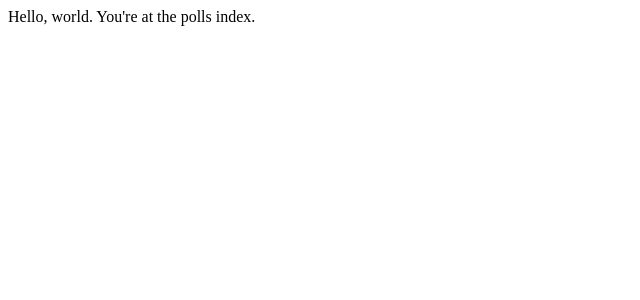
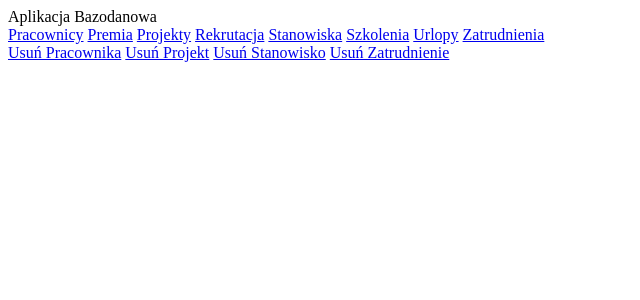
Before and after one commit to kszalewski/Django-Data-Base, a Django app: page /polls/ in a window 1280 px wide. Shown: the top 300 px of the page, without its empty margins (0-640 px from the left). Run offline with Django 3.2, Linux system fonts and the light colour scheme.

Commit message:
current problems

```diff
--- a/myproject/settings.py
+++ b/myproject/settings.py
@@ -38,6 +38,7 @@
     'django.contrib.sessions',
     'django.contrib.messages',
     'django.contrib.staticfiles',
+    'accounts',
 ]
 
 MIDDLEWARE = [
--- a/polls/templates/polls/pracownicy.html
+++ b/polls/templates/polls/pracownicy.html
@@ -1,5 +1,7 @@
 {% load static %}
 <link rel="stylesheet" type="text/css" href="{% static 'polls/style.css' %}" />
+
+<a href="{% url 'polls:Start' %}">Powrót na Stronę główną</a>
 
 {% if pracownicy %}
     <table>
--- /dev/null
+++ b/polls/templates/start.html
@@ -0,0 +1,26 @@
+{% load static %}
+<!DOCTYPE html>
+<head>
+    <link rel="stylesheet" type="text/css" href="{% static 'polls/style.css' %}" />
+</head>
+<body>
+    <div id="main">
+        <header>Aplikacja Bazodanowa</header>
+        <section id="lewy">
+            <a href="pracownicy.html">Pracownicy</a>
+            <a href="premia.html">Premia</a>
+            <a href="projekty.html">Projekty</a>
+            <a href="rekrutacja.html">Rekrutacja</a>
+            <a href="stanowiska.html">Stanowiska</a>
+            <a href="szkolenia.html">Szkolenia</a>
+            <a href="urlopy.html">Urlopy</a>
+            <a href="zatrudnienia.html">Zatrudnienia</a>
+        </section>
+        <section id="prawy">
+            <a href="usun_pracownika.html">Usuń Pracownika</a>
+            <a href="usun_projekt.html">Usuń Projekt</a>
+            <a href="usun_stanowisko.html">Usuń Stanowisko</a>
+            <a href="usun_Zatrudnienie.html">Usuń Zatrudnienie</a>
+        </section>
+    </div>
+</body>
--- a/polls/urls.py
+++ b/polls/urls.py
@@ -1,9 +1,13 @@
-from django.urls import path
+from django.contrib import admin
+from django.urls import path, include
 
 from . import views
 
+app_name='polls'
+
 urlpatterns = [
-    path('', views.index, name='index'),
+    path('', views.Start),
+    path('admin/', admin.site.urls),
     path('pracownicy/', views.detail_pracownicy),
     path('stanowiska/', views.detail_stanowiska),
     path('szkolenia/', views.detail_szkolenia),
--- a/polls/views.py
+++ b/polls/views.py
@@ -4,8 +4,8 @@
 from .models import Pracownicy, Stanowiska, Szkolenia, Urlopy, Zatrudnienie, Projekty, Premia, Rekrutacja
 
 
-def index(request):
-    return HttpResponse("Hello, world. You're at the polls index.")
+def Start(request):
+    return render(request, 'start.html')
 
 def detail_pracownicy(request):
     pracownicy = Pracownicy.objects.all()
@@ -95,6 +95,6 @@
 def usun_zat(request,id):
     zatrudnienie = get_object_or_404(Zatrudnienie, pk=id)
     if request.method == "POST":
-        projekt.delete()
+        zatrudnienie.delete()
         return redirect(detail_zatrudnienie)
     return render(request, 'usun_zatrudnienie.html',{'id_projektu':zatrudnienie})
```
Also changed, not shown: db.sqlite3.
